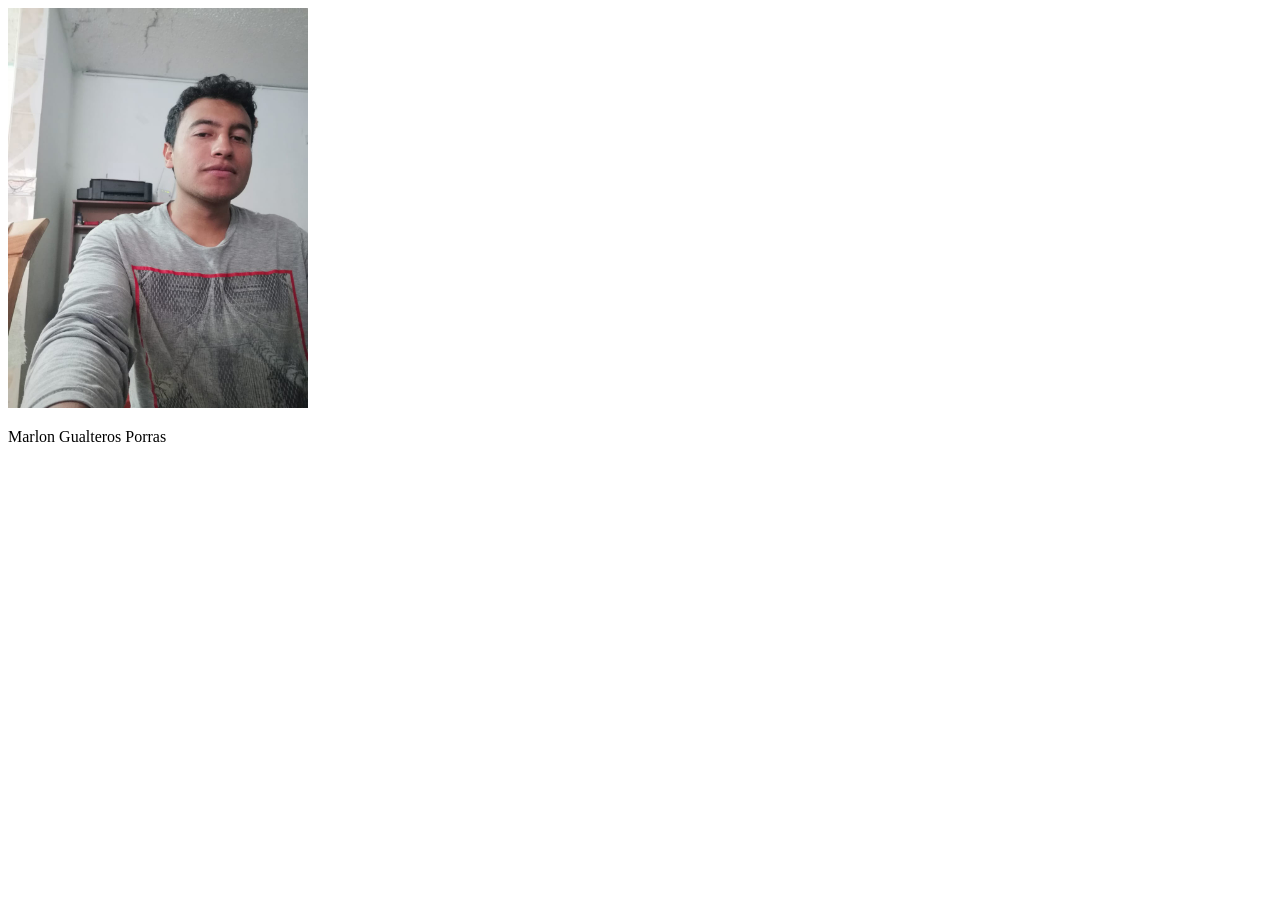
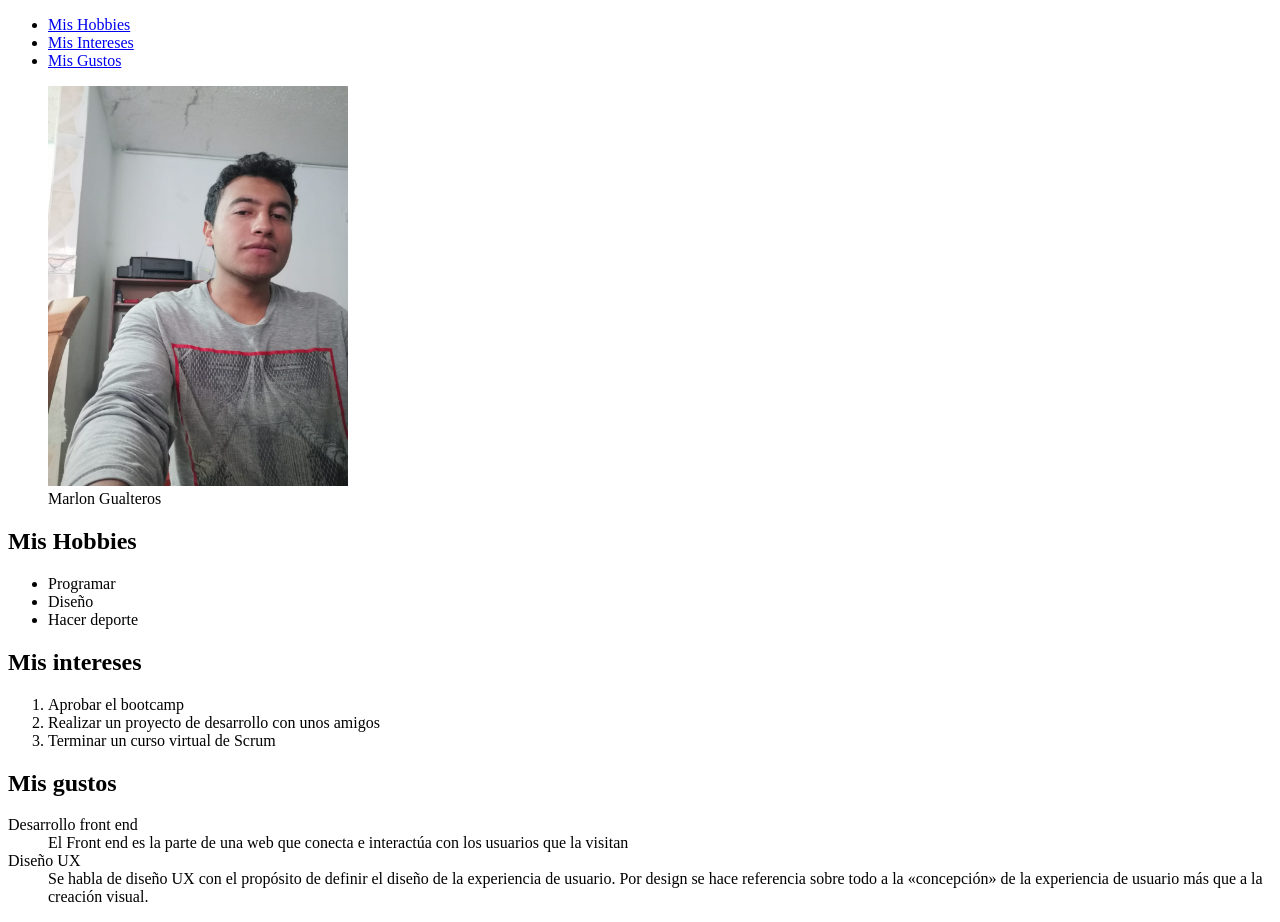
Before and after one commit to magualteros/bit00me, a plain HTML site: page docs/index.html in a window 1280 px wide. Before the commit the page ends 800 px from the top, so only its background shows below. Drawn offline with Linux system fonts and the light colour scheme.

Commit message:
Mejora de la estructura interna del archivo index.html, se agregaron listas y enlaces internos

```diff
--- a/docs/index.html
+++ b/docs/index.html
@@ -4,12 +4,51 @@
     <meta charset="UTF-8">
     <meta http-equiv="X-UA-Compatible" content="IE=edge">
     <meta name="viewport" content="width=device-width, initial-scale=1.0">
-    <title>Presentación</title>
+    <title>Marlon Gualteros</title>
 </head>
 <body>
+    <header>
+        <nav>
+            <ul>
+                <li><a href="#hobbies">Mis Hobbies</a></li>
+                <li><a href="#intereses">Mis Intereses</a></li>
+                <li><a href="#gustos">Mis Gustos</a></li>
+            </ul>
+        </nav>
+    </header>
     <main>
-        <img src="./me.jpeg" alt="Marlon Gualteros" style=" height: 50vh;">
-        <p>Marlon Gualteros Porras</p>
+        <section>
+            <figure>
+                <img src="./me.jpeg" alt="Marlon Gualteros" style=" height: 50vh;">
+                <figcaption>Marlon Gualteros</figcaption>
+            </figure>
+        </section>
+
+        <section id="hobbies">
+            <h2 >Mis Hobbies</h2>
+            <ul>
+                <li>Programar</li>
+                <li>Diseño</li>
+                <li>Hacer deporte</li>
+            </ul>
+        </section>
+        <section id="intereses">
+            <h2>Mis intereses</h2>
+            <ol>
+                <li>Aprobar el bootcamp</li>
+                <li>Realizar un proyecto de desarrollo con unos amigos</li>
+                <li>Terminar un curso virtual de Scrum</li>
+            </ol>
+        </section>
+        <section id="gustos">
+            <h2>Mis gustos</h2>
+            <dl>
+                <dt>Desarrollo front end
+                <dd>El Front end es la parte de una web que conecta e interactúa con los usuarios que la visitan</dd></dt>
+                <dt>Diseño UX
+                <dd>Se habla de diseño UX con el propósito de definir el diseño de la experiencia de usuario. Por design se hace referencia sobre todo a la «concepción» de la experiencia de usuario más que a la creación visual.</dd></dt>
+            </dl>
+        </section>
     </main>
 </body>
 </html>
```
